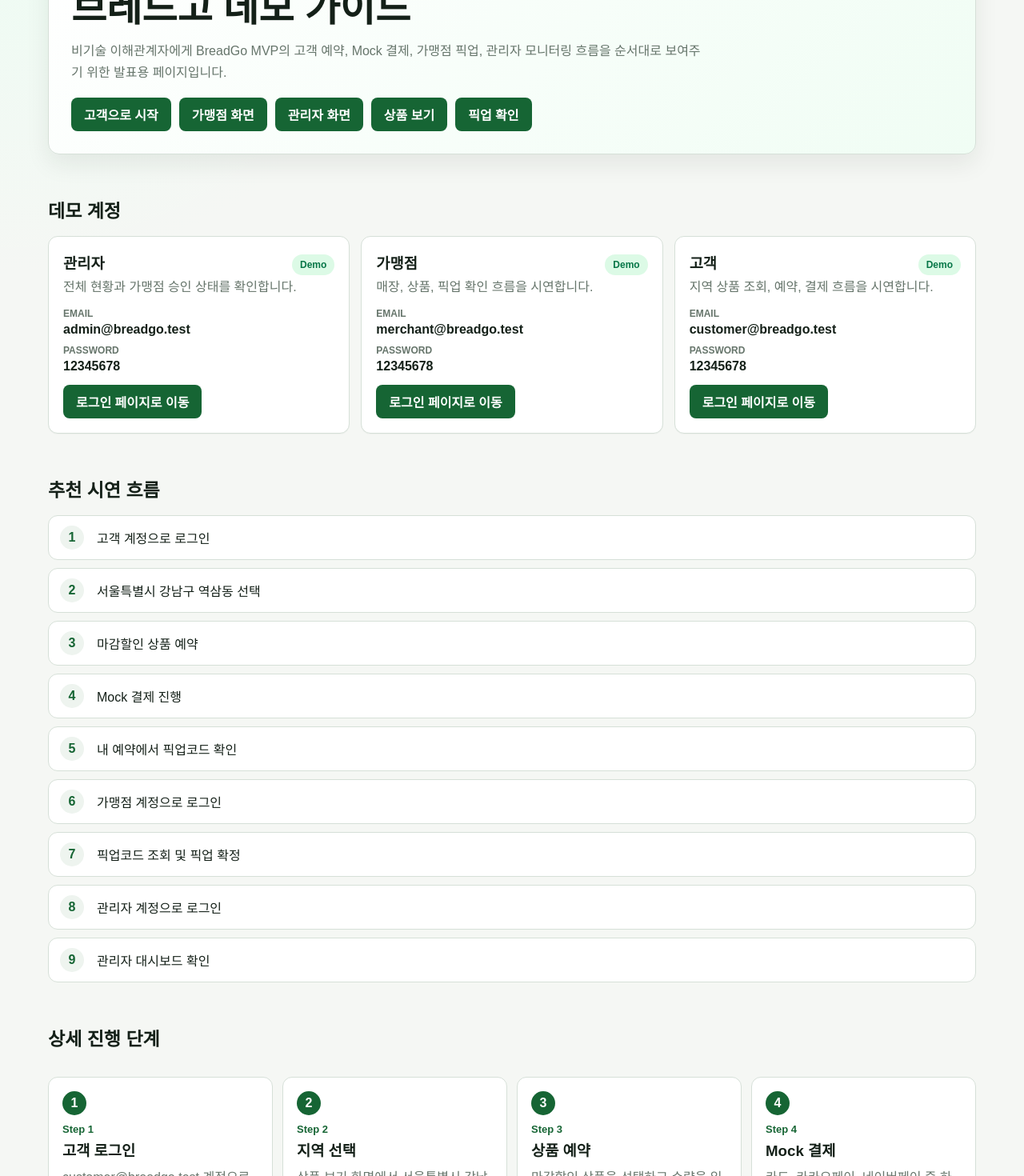
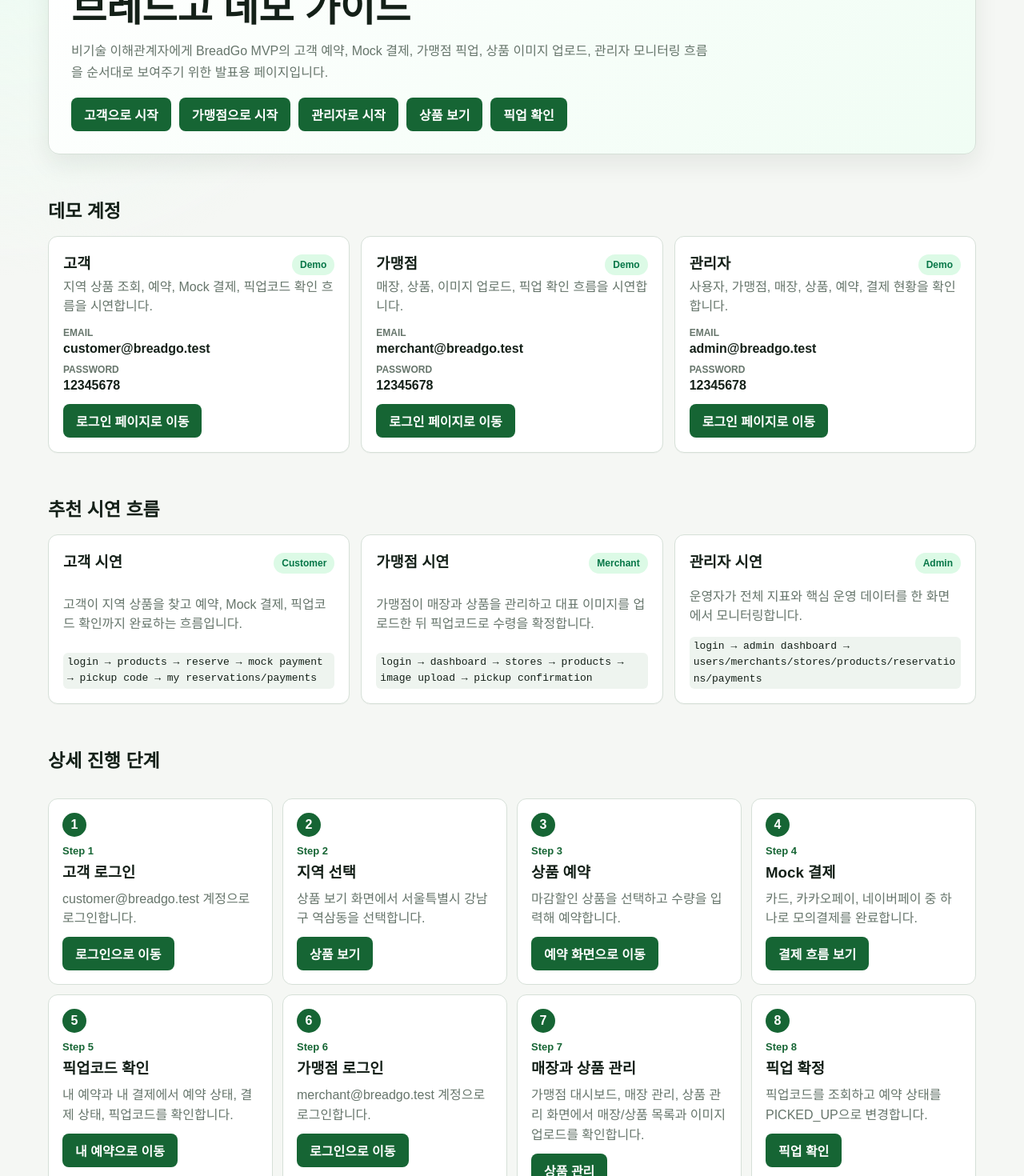
Before and after one commit to keny40/breadgo, a Next.js app in the folder frontend/: page /demo in a window 1280 px wide. Shown: the part 200-1670 px from the top of the page at 80% size. Built offline with nearby package versions, Linux system fonts and the light colour scheme; no server answers.

Commit message:
Update demo guide and deployment docs

```diff
--- a/frontend/app/demo/page.tsx
+++ b/frontend/app/demo/page.tsx
@@ -2,43 +2,52 @@
 
 const accounts = [
   {
-    role: "관리자",
-    email: "admin@breadgo.test",
+    role: "고객",
+    email: "customer@breadgo.test",
     password: "12345678",
-    description: "전체 현황과 가맹점 승인 상태를 확인합니다.",
+    description: "지역 상품 조회, 예약, Mock 결제, 픽업코드 확인 흐름을 시연합니다.",
   },
   {
     role: "가맹점",
     email: "merchant@breadgo.test",
     password: "12345678",
-    description: "매장, 상품, 픽업 확인 흐름을 시연합니다.",
+    description: "매장, 상품, 이미지 업로드, 픽업 확인 흐름을 시연합니다.",
   },
   {
-    role: "고객",
-    email: "customer@breadgo.test",
+    role: "관리자",
+    email: "admin@breadgo.test",
     password: "12345678",
-    description: "지역 상품 조회, 예약, 결제 흐름을 시연합니다.",
+    description: "사용자, 가맹점, 매장, 상품, 예약, 결제 현황을 확인합니다.",
   },
 ];
 
 const quickLinks = [
   { label: "고객으로 시작", href: "/login" },
-  { label: "가맹점 화면", href: "/merchant" },
-  { label: "관리자 화면", href: "/admin" },
+  { label: "가맹점으로 시작", href: "/login" },
+  { label: "관리자로 시작", href: "/login" },
   { label: "상품 보기", href: "/products" },
   { label: "픽업 확인", href: "/merchant/pickup" },
 ];
 
-const recommendedFlow = [
-  "고객 계정으로 로그인",
-  "서울특별시 강남구 역삼동 선택",
-  "마감할인 상품 예약",
-  "Mock 결제 진행",
-  "내 예약에서 픽업코드 확인",
-  "가맹점 계정으로 로그인",
-  "픽업코드 조회 및 픽업 확정",
-  "관리자 계정으로 로그인",
-  "관리자 대시보드 확인",
+const recommendedFlows = [
+  {
+    role: "Customer",
+    title: "고객 시연",
+    flow: "login → products → reserve → mock payment → pickup code → my reservations/payments",
+    body: "고객이 지역 상품을 찾고 예약, Mock 결제, 픽업코드 확인까지 완료하는 흐름입니다.",
+  },
+  {
+    role: "Merchant",
+    title: "가맹점 시연",
+    flow: "login → dashboard → stores → products → image upload → pickup confirmation",
+    body: "가맹점이 매장과 상품을 관리하고 대표 이미지를 업로드한 뒤 픽업코드로 수령을 확정합니다.",
+  },
+  {
+    role: "Admin",
+    title: "관리자 시연",
+    flow: "login → admin dashboard → users/merchants/stores/products/reservations/payments",
+    body: "운영자가 전체 지표와 핵심 운영 데이터를 한 화면에서 모니터링합니다.",
+  },
 ];
 
 const steps = [
@@ -68,7 +77,7 @@
   },
   {
     title: "픽업코드 확인",
-    body: "내 예약에서 고객에게 발급된 픽업코드를 확인합니다.",
+    body: "내 예약과 내 결제에서 예약 상태, 결제 상태, 픽업코드를 확인합니다.",
     href: "/my-reservations",
     action: "내 예약으로 이동",
   },
@@ -77,6 +86,12 @@
     body: "merchant@breadgo.test 계정으로 로그인합니다.",
     href: "/login",
     action: "로그인으로 이동",
+  },
+  {
+    title: "매장과 상품 관리",
+    body: "가맹점 대시보드, 매장 관리, 상품 관리 화면에서 매장/상품 목록과 이미지 업로드를 확인합니다.",
+    href: "/merchant/products",
+    action: "상품 관리",
   },
   {
     title: "픽업 확정",
@@ -107,7 +122,7 @@
           <h1>브레드고 데모 가이드</h1>
           <p>
             비기술 이해관계자에게 BreadGo MVP의 고객 예약, Mock 결제, 가맹점 픽업,
-            관리자 모니터링 흐름을 순서대로 보여주기 위한 발표용 페이지입니다.
+            상품 이미지 업로드, 관리자 모니터링 흐름을 순서대로 보여주기 위한 발표용 페이지입니다.
           </p>
         </div>
         <div className="actions">
@@ -151,11 +166,18 @@
 
       <section className="section">
         <h2>추천 시연 흐름</h2>
-        <ol className="flow-list">
-          {recommendedFlow.map((item) => (
-            <li key={item}>{item}</li>
+        <div className="account-grid">
+          {recommendedFlows.map((flow) => (
+            <article className="account-card" key={flow.role}>
+              <div className="card-title-row">
+                <h3>{flow.title}</h3>
+                <span className="badge success">{flow.role}</span>
+              </div>
+              <p>{flow.body}</p>
+              <code>{flow.flow}</code>
+            </article>
           ))}
-        </ol>
+        </div>
       </section>
 
       <section className="section">
--- a/frontend/app/globals.css
+++ b/frontend/app/globals.css
@@ -721,6 +721,13 @@
   font-weight: 900;
 }
 
+.account-card code {
+  display: block;
+  white-space: normal;
+  overflow-wrap: anywhere;
+  line-height: 1.55;
+}
+
 .flow-list {
   display: grid;
   gap: 10px;
```
Also changed, not shown: 2 other files (tests, documents, lock files or other folders).
